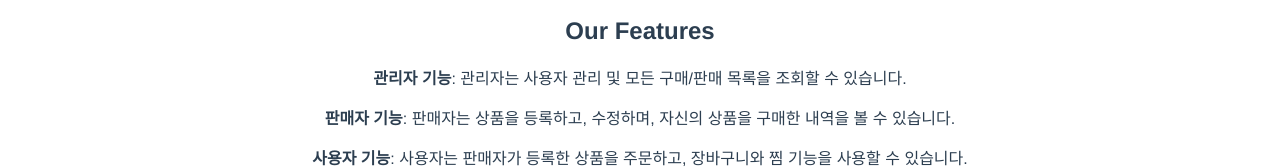
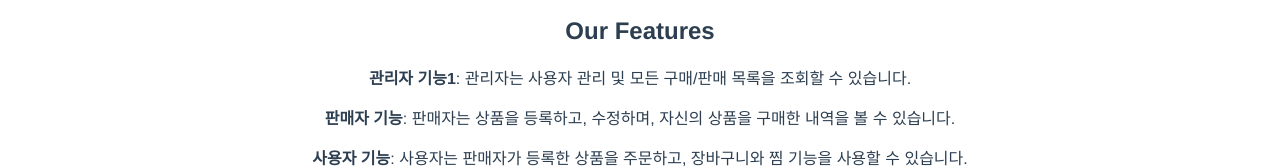
Before and after one commit to choiseongho1/commerce-frontend, a Vue app: page / in a window 1280 px wide. Shown: the part 123-291 px from the top of the page. Built offline with nearby package versions, Linux system fonts and the light colour scheme; no server answers.

Commit message:
Update MainContainer.vue

```diff
--- a/src/components/MainContainer.vue
+++ b/src/components/MainContainer.vue
@@ -4,7 +4,7 @@
     <div class="features">
       <h2>Our Features</h2>
       <p>
-        <strong>관리자 기능</strong>: 관리자는 사용자 관리 및 모든 구매/판매
+        <strong>관리자 기능1</strong>: 관리자는 사용자 관리 및 모든 구매/판매
         목록을 조회할 수 있습니다.
       </p>
       <p>
```
